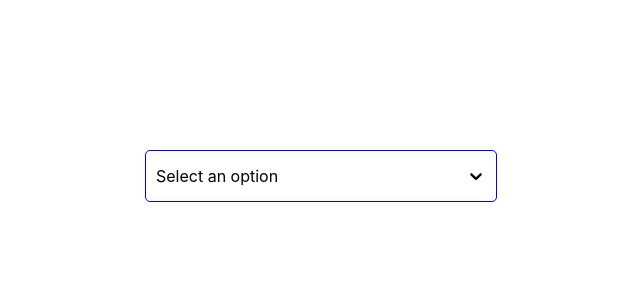
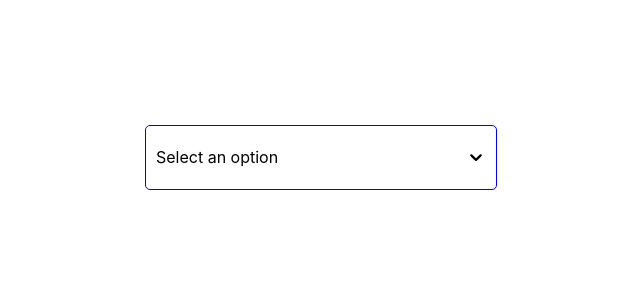
Before and after one commit to SamMorton123/hive-frontend-challenge, a React (Create React App) app: page / in a window 1280 px wide. Shown: the top 300 px of the page, without its empty margins (320-960 px from the left). Built offline with nearby package versions, Linux system fonts and the light colour scheme.

Commit message:
ellipsis overflow + some cleanup

```diff
--- a/src/App.js
+++ b/src/App.js
@@ -5,7 +5,7 @@ import './App.css';
 
 const App = () => {
 
-  const data = ['Sam', 'Nat', 'Tan', 'Dave'];
+  const data = ['Sam', 'Nat', 'Tan', 'Dave', 'Person 1', 'Person 2', 'Person 3', 'Personsssjsjsjsj4', 'Andnddnd 5', 'And more'];
 
   return (
     <div className="app">
--- a/src/components/Dropdown.js
+++ b/src/components/Dropdown.js
@@ -4,20 +4,22 @@ import { DropdownItem } from './DropdownItem';
 
 import './dropdown.css';
 
-const Icon = () => {
-    /*
-    Note, this was taken from:
-    https://medium.com/tinyso/how-to-create-a-dropdown-select-component-in-react-bf85df53e206
-    */
+/*
+Options allowing the user to select all or deselect all in the case of multiselect, or
+none if multiselect is off.
+*/
+const specialOptions = ['None', 'Select all', 'Deselect all'];
 
-    return (
-      <svg height="20" width="20" viewBox="0 0 20 20">
+/*
+Just displays a downward chevron icon.
+Note: this was taken from:
+https://medium.com/tinyso/how-to-create-a-dropdown-select-component-in-react-bf85df53e206
+*/
+const DropdownIcon = () => (
+    <svg height="20" width="20" viewBox="0 0 20 20">
         <path d="M4.516 7.548c0.436-0.446 1.043-0.481 1.576 0l3.908 3.747 3.908-3.747c0.533-0.481 1.141-0.446 1.574 0 0.436 0.445 0.408 1.197 0 1.615-0.406 0.418-4.695 4.502-4.695 4.502-0.217 0.223-0.502 0.335-0.787 0.335s-0.57-0.112-0.789-0.335c0 0-4.287-4.084-4.695-4.502s-0.436-1.17 0-1.615z"></path>
-      </svg>
-    );
-};
-
-const specialOptions = ['None', 'Select all', 'Deselect all'];
+    </svg>
+);
 
 export const Dropdown = ({ data, multiselect, size, selectName }) => {
 
@@ -70,7 +72,17 @@ export const Dropdown = ({ data, multiselect, size, selectName }) => {
         setSelected([]);
     };
 
-    const selectorPrompt = (selected.length === 0 || selected[0] === 'None') ? 'Select an option' : selected[0];
+    const genSelectorPrompt = () => {
+        if (selected.length === 0 || selected[0] === 'None') return 'Select an option';
+        else if (selected.length === 1) return selected[0];
+        else {
+            let prompt = selected[0];
+            for (let i = 1; i < selected.length; i++) {
+                prompt += `, ${selected[i]}`;
+            }
+            return prompt;
+        }
+    };
 
     const Options = () => {
 
@@ -107,8 +119,8 @@ export const Dropdown = ({ data, multiselect, size, selectName }) => {
     return (
         <div className="select-container" ref={ref}>
             <div className="select-default" onClick={() => setOptionsVisible(!optionsVisible)}>
-                <span>{selectorPrompt}</span>
-                <Icon />
+                <span>{genSelectorPrompt()}</span>
+                <DropdownIcon />
             </div>
             {optionsVisible ? Options() : null}
         </div>
--- a/src/components/dropdown.css
+++ b/src/components/dropdown.css
@@ -1,6 +1,6 @@
 .select-container {
     width: 350px;
-    height: 200px;
+    height: 250px;
 }
 
 .select-default {
@@ -19,12 +19,15 @@
 
 .select-default > * {
     padding: 10px;
+
+    overflow: hidden;
+    white-space: nowrap;
+    text-overflow: ellipsis;
 }
 
 .dropdown-options {
     width: 100%;
     height: 70%;
-    padding-top: 5px;
 
     border-radius: 4px;
     box-shadow: 0 3px 10px rgb(0 0 0 / 0.5);
@@ -34,7 +37,7 @@
 
 .dropdown-option {
     height: 25px;
-    padding: 5px 0px 0px 18px;
+    padding: 3px 0px 3px 18px;
 
     display: flex;
     flex-direction: row;
@@ -44,7 +47,8 @@
 
 .dropdown-option-special {
     height: 25px;
-    padding: 5px 0px 0px 65px;
+    padding: 3px 0px 3px 65px;
+    cursor: pointer;
     font-style: italic;
 
     display: flex;
@@ -53,12 +57,16 @@
     align-items: center;
 }
 
+.dropdown-option-special:hover {
+    background-color: #F5F5F5;
+}
+
 .check-container {
     display: block;
     position: relative;
     padding-left: 65px;
     margin-top: 10px;
-    margin-bottom: 12px;
+    margin-bottom: 10px;
     cursor: pointer;
     font-size: 22px;
 
@@ -66,6 +74,10 @@
     -moz-user-select: none;
     -ms-user-select: none;
     user-select: none;
+
+    display: flex;
+    flex-direction: row;
+    align-items: center;
 }
 
 .check-container > input {
```
